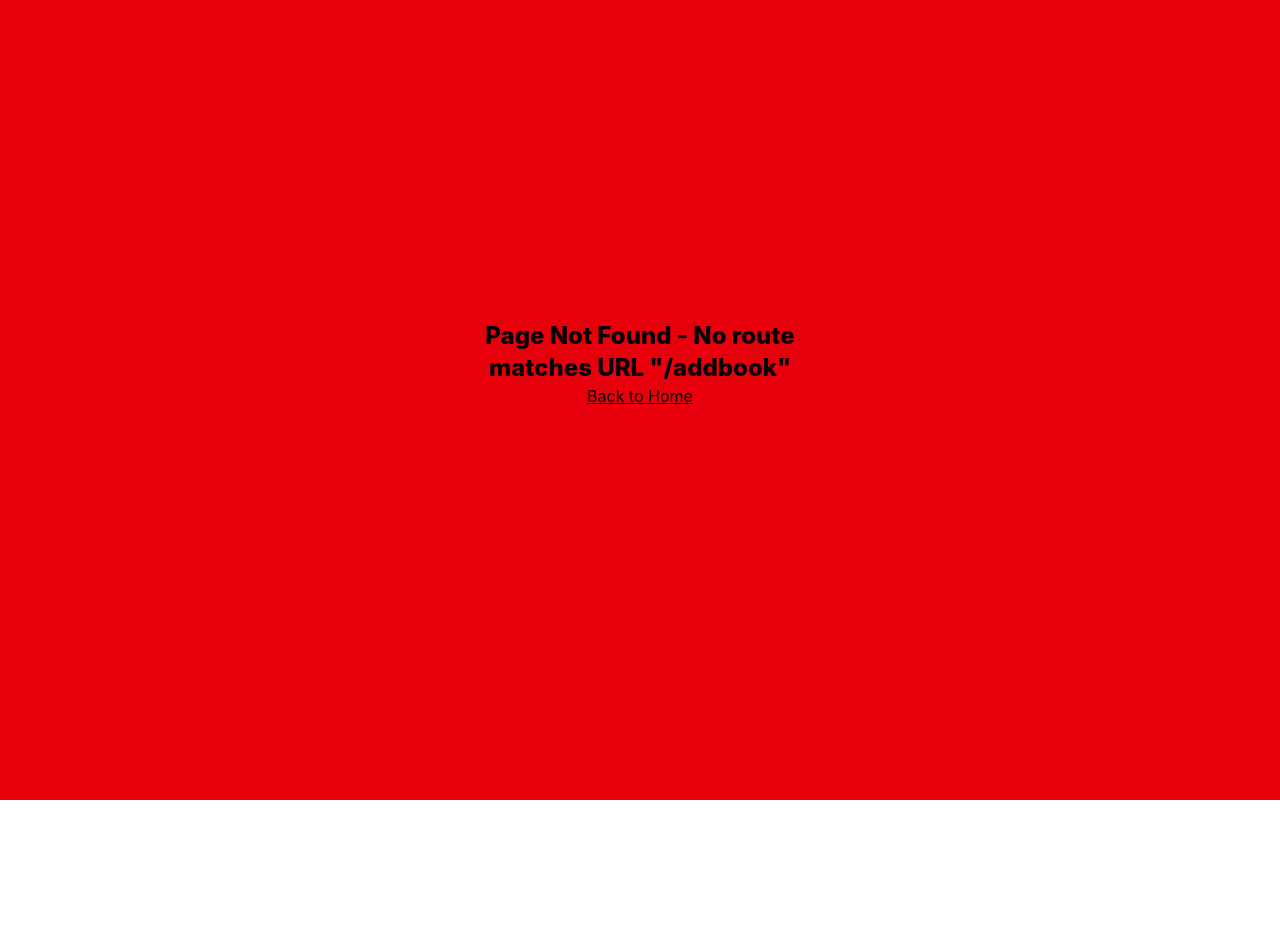
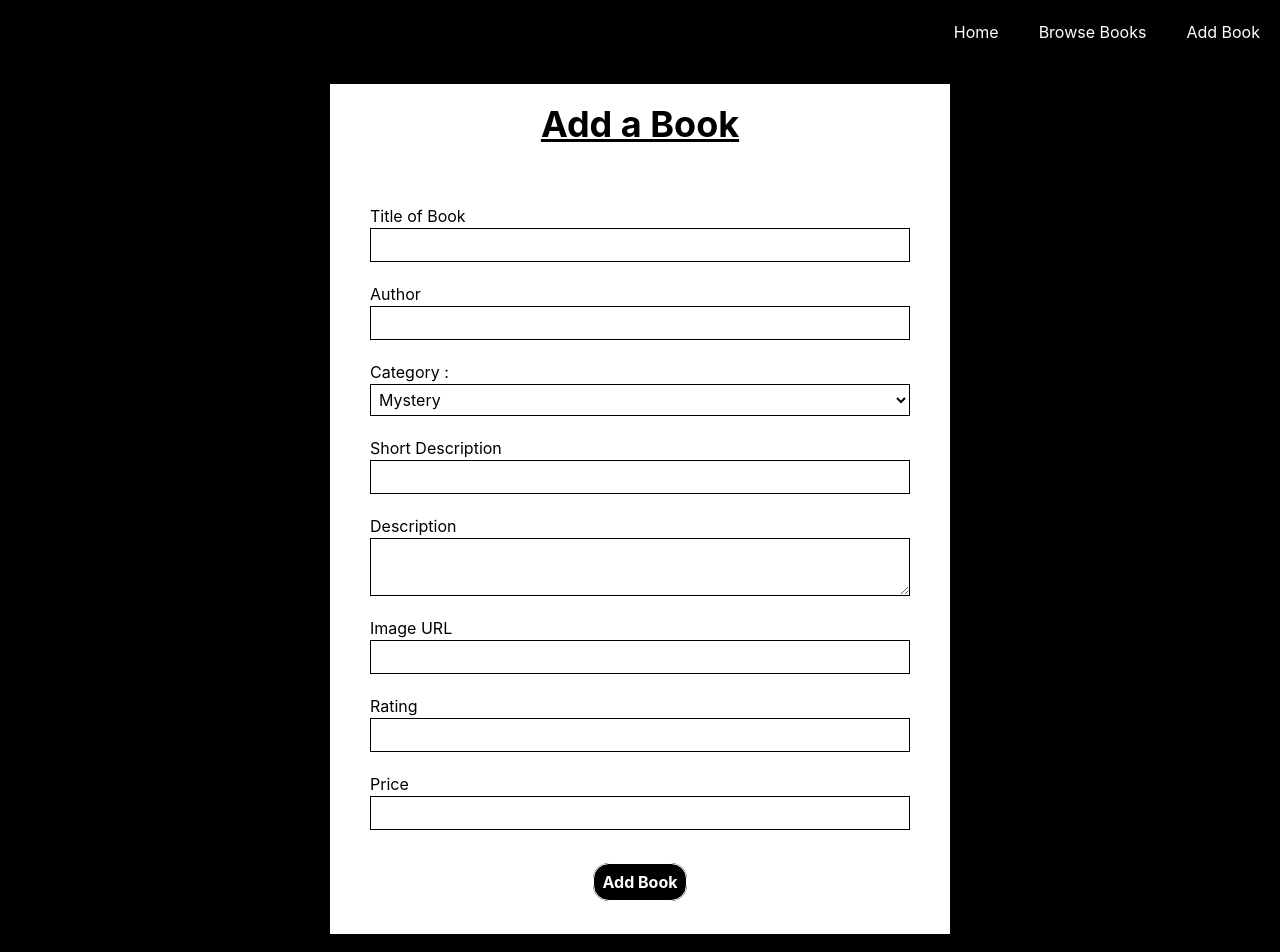
Before and after one commit to dilnakt-bnglr/online-library-system, a React app: page /addbook in a window 1280 px wide. Before the commit this address had no page. Shown: the top 952 px of the page. Before the commit the page ends 800 px from the top, so only its background shows below. Built offline with nearby package versions, Linux system fonts and the light colour scheme; the HTML template or start-up script is replaced by a standard one.

Commit message:
added add book functionality

```diff
--- a/src/components/AddBook.jsx
+++ b/src/components/AddBook.jsx
@@ -0,0 +1,119 @@
+import React, { useState } from "react";
+
+function AddBook() {
+  const [formData, setFormData] = useState({});
+
+  const handleChange = (e) => {
+    const { name, value } = e.target;
+    setFormData((prev) => ({ ...prev, [name]: value }));
+  };
+
+  const handleSubmit = (e) => {
+    e.preventDefault();
+    console.log("submitted", formData);
+    // …send to API / add to list…
+  };
+  return (
+    <div className="bg-white md:bg-white md:w-[50%] md:mt-10 md:m-auto">
+      <div className="text-center">
+        <h1 className="font-bold text-4xl underline p-5">Add a Book</h1>
+      </div>
+
+      <div className="p-10 mb-5">
+        <div className="flex flex-col mb-5">
+          <label for="title">Title of Book</label>
+          <input
+            type="text"
+            id="fname"
+            name="title"
+            className="border border-grey-300 p-1"
+            onChange={(e) => handleChange(e)}
+          />
+        </div>
+        <div className="flex flex-col mb-5">
+          <label for="author">Author</label>
+          <input
+            type="text"
+            id="author"
+            name="author"
+            className="border border-grey-300 p-1"
+            onChange={(e) => handleChange(e)}
+          />
+        </div>
+        <div className="flex flex-col mb-5">
+          <label for="category">Category : </label>
+          <select
+            name="category"
+            id="fruits"
+            className="border border-grey-300 p-1"
+            onChange={(e) => handleChange(e)}
+          >
+            <option value="Mystery">Mystery</option>
+            <option value="Romance">Romance</option>
+            <option value="Fiction">Fiction</option>
+            <option value="Fantasy">Fantasy</option>
+            <option value="Thriller">Thriller</option>
+          </select>
+        </div>
+        <div className="flex flex-col mb-5">
+          <label for="shortDescription">Short Description</label>
+          <input
+            type="text"
+            id="shortDescription"
+            name="shortDescription"
+            className="border border-grey-300 p-1"
+            onChange={(e) => handleChange(e)}
+          />
+        </div>
+        <div className="flex flex-col mb-5">
+          <label for="longDescription">Description</label>
+          <textarea
+            name="longDescription"
+            className="border border-grey-300 p-1"
+            onChange={(e) => handleChange(e)}
+          ></textarea>
+        </div>
+        <div className="flex flex-col mb-5">
+          <label for="imageUrl">Image URL</label>
+          <input
+            type="text"
+            id="imageUrl"
+            name="imageUrl"
+            className="border border-grey-300 p-1"
+            onChange={(e) => handleChange(e)}
+          />
+        </div>
+        <div className="flex flex-col mb-5">
+          <label for="rating">Rating</label>
+          <input
+            type="number"
+            id="rating"
+            name="rating"
+            className="border border-grey-300 p-1"
+            onChange={(e) => handleChange(e)}
+          />
+        </div>
+        <div className="flex flex-col mb-5">
+          <label for="price">Price</label>
+          <input
+            type="number"
+            id="price"
+            name="price"
+            className="border border-grey-300 p-1"
+            onChange={(e) => handleChange(e)}
+          />
+        </div>
+        <div className="text-center mt-10 ">
+          <buttton
+            onClick={handleSubmit}
+            className="border rounded-2xl p-2 bg-black text-white font-bold "
+          >
+            Add Book
+          </buttton>
+        </div>
+      </div>
+    </div>
+  );
+}
+
+export default AddBook;
--- a/src/main.jsx
+++ b/src/main.jsx
@@ -7,6 +7,7 @@ import Layout from "./components/Layout.jsx";
 import BrowseBooks from "./components/BrowseBooks.jsx";
 import Error from "./components/Error.jsx";
 import BookDetails from "./components/BookDetails.jsx";
+import AddBook from "./components/AddBook.jsx";
 
 const router = createBrowserRouter([
   {
@@ -25,6 +26,10 @@ const router = createBrowserRouter([
         path: "/book/:id",
         element: <BookDetails />,
       },
+      {
+        path: "/addbook",
+        element: <AddBook />,
+      },
     ],
   },
 ]);
```
